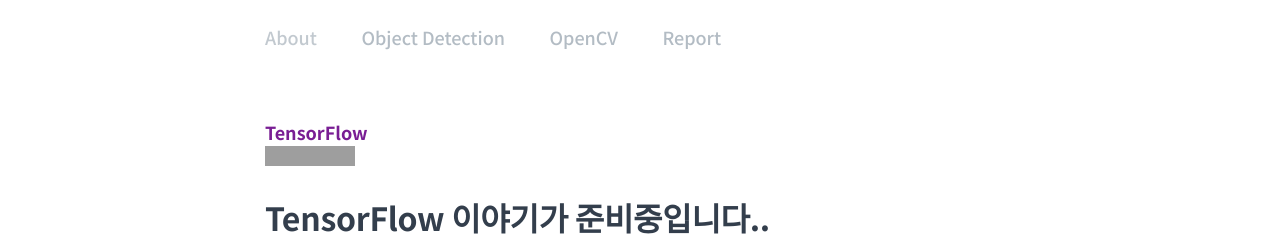
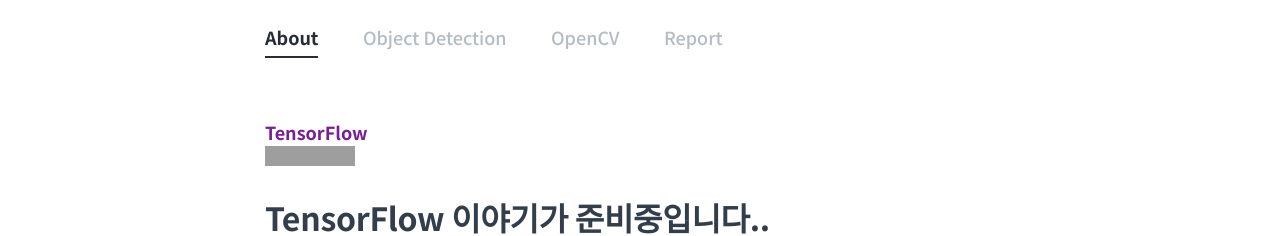
Before and after one commit to yoncho/yoncho.github.io, a Jekyll site: the page built from tensorflow/01_K번째_수.md, in a window 1280 px wide. Shown: the top 236 px of the page. Built offline with Jekyll 4.4.1, drawn with Linux system fonts in a browser that asks for light colours; some web fonts are replaced; grey boxes are pictures that could not be loaded.

Commit message:
2021.03.13

```diff
--- a/_layouts/default.html
+++ b/_layouts/default.html
@@ -10,7 +10,7 @@
             <ul>
                 <li class="transition">
                     <a href="{{ '' | prepend: site.baseurl }}/"
-                        {% if current[1] == "tensorflow" or current[1] == "opencv" or current[1] == "report" %}
+                        {% if current[1] == "object-detection" or current[1] == "opencv" or current[1] == "report" %}
                         class="normal" {% endif %} class="active">About</a>
                 </li>
                 <li class="transition">
```
